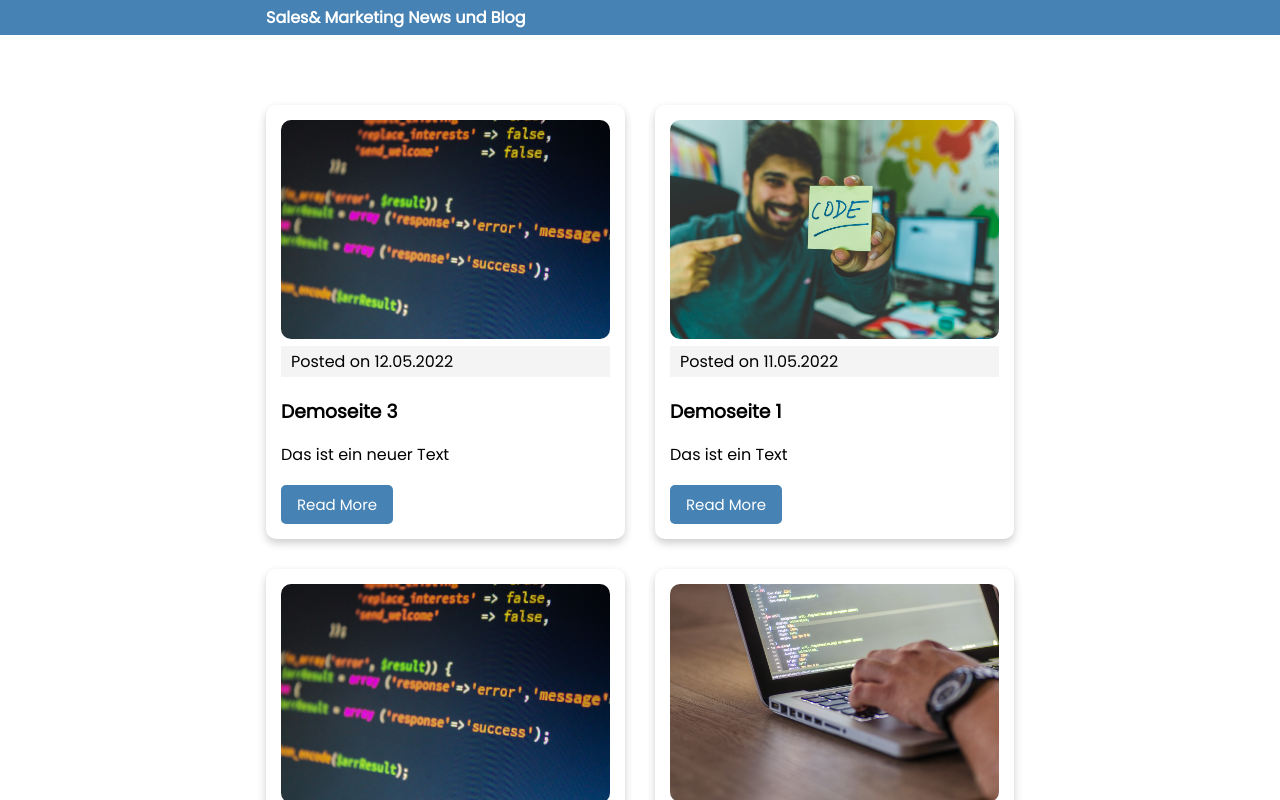
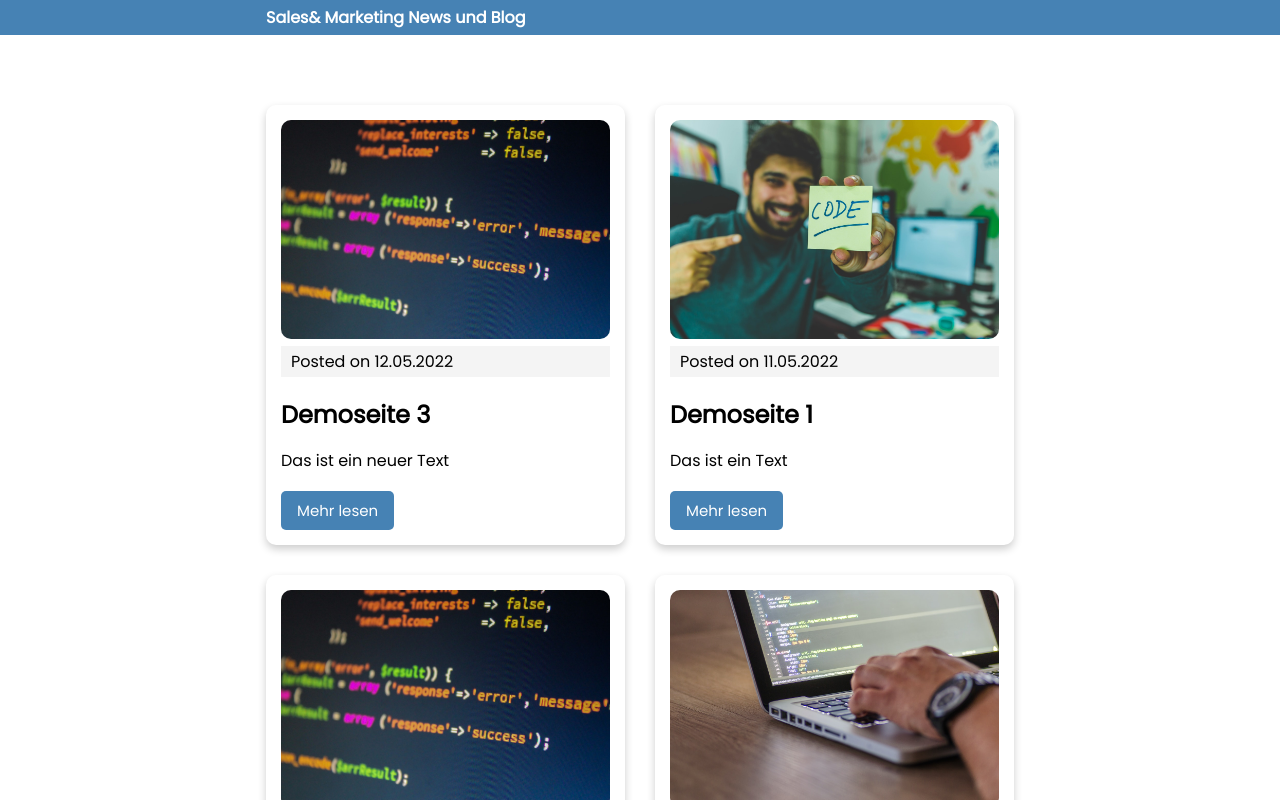
Before and after one commit to Berlinaten/Sales-Marketing, a Next.js app: page / in a window 1280 px wide. Shown: the top 800 px of the page. Built offline with nearby package versions, Linux system fonts and the light colour scheme.

Commit message:
Update Post.js

```diff
--- a/components/Post.js
+++ b/components/Post.js
@@ -7,12 +7,12 @@ export default function Post({ post }) {
 
             <div className='post-date'>Posted on {post.frontmatter.date}</div>
 
-            <h3>{post.frontmatter.title}</h3>
+            <h2>{post.frontmatter.title}</h2>
 
             <p>{post.frontmatter.excerpt}</p>
 
             <Link href={`/blog/${post.slug}`}>
-                <a className='btn'>Read More</a>
+                <a className='btn'>Mehr lesen</a>
             </Link>
         </div>
     )
```
